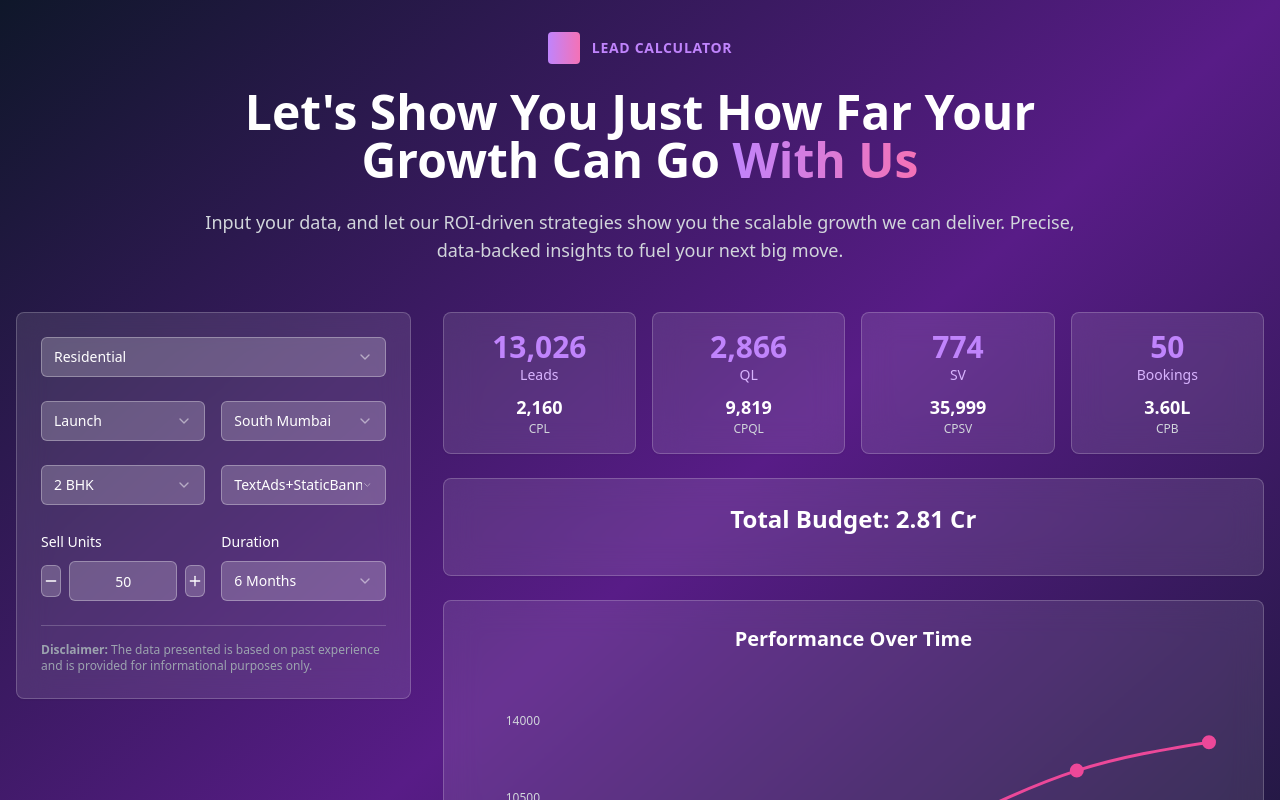
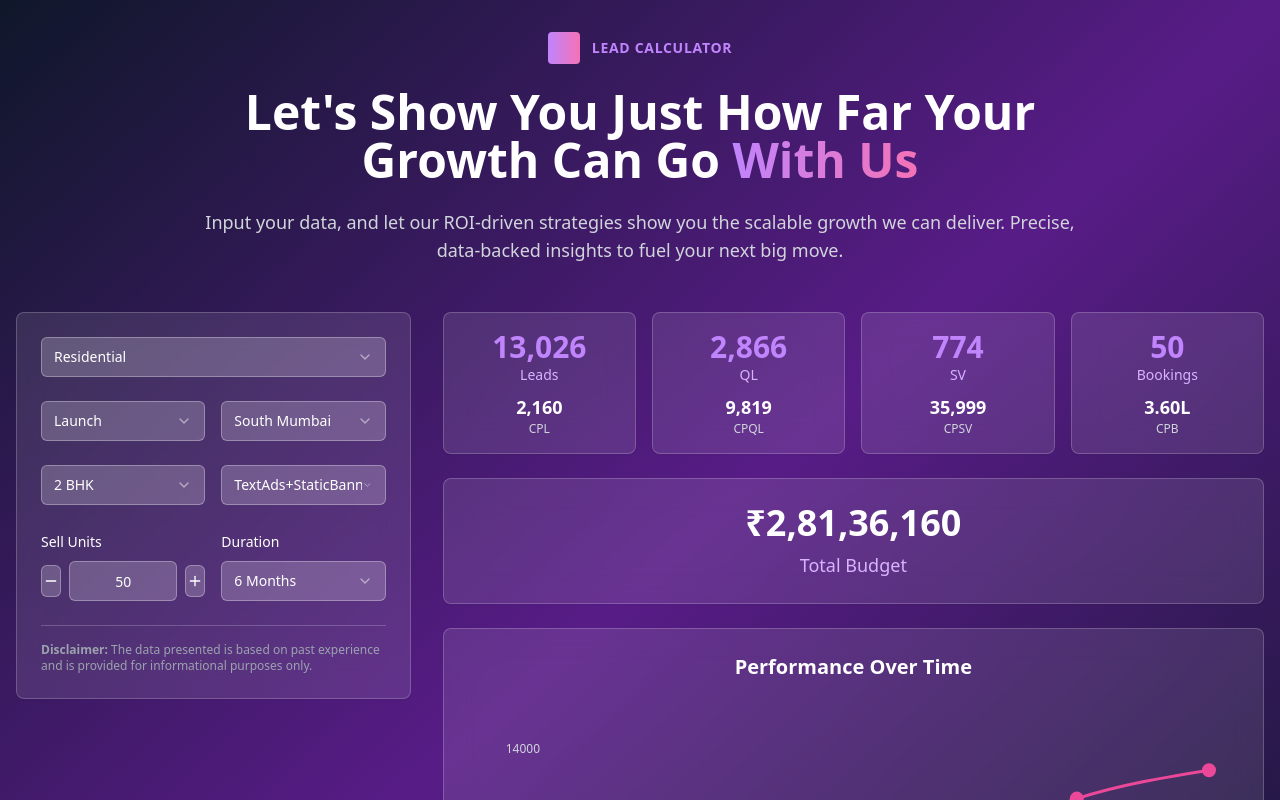
Before and after one commit to Rootcoderafk/realatte-visualizer-chart, a React (Vite) app: page / in a window 1280 px wide. Shown: the top 800 px of the page. Built offline with nearby package versions, Linux system fonts and the light colour scheme.

Commit message:
Add total budget display
Display the total budget in INR and in numbers.

```diff
--- a/src/components/LeadCalculator.tsx
+++ b/src/components/LeadCalculator.tsx
@@ -279,8 +279,11 @@ const LeadCalculator = () => {
             <Card className="bg-white/10 backdrop-blur-lg border-white/20">
               <CardContent className="p-6">
                 <div className="text-center">
-                  <div className="text-2xl font-bold text-white mb-4">
-                    Total Budget: {(metrics.totalBudget / 10000000).toFixed(2)} Cr
+                  <div className="text-4xl font-bold text-white mb-2">
+                    ₹{metrics.totalBudget.toLocaleString('en-IN')}
+                  </div>
+                  <div className="text-lg text-purple-300">
+                    Total Budget
                   </div>
                 </div>
               </CardContent>
```
